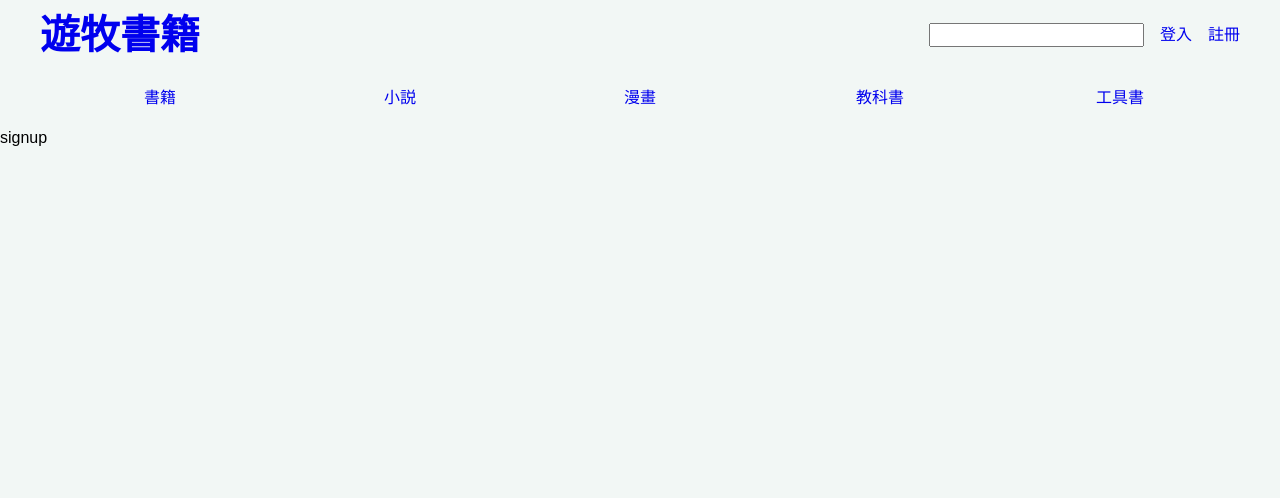
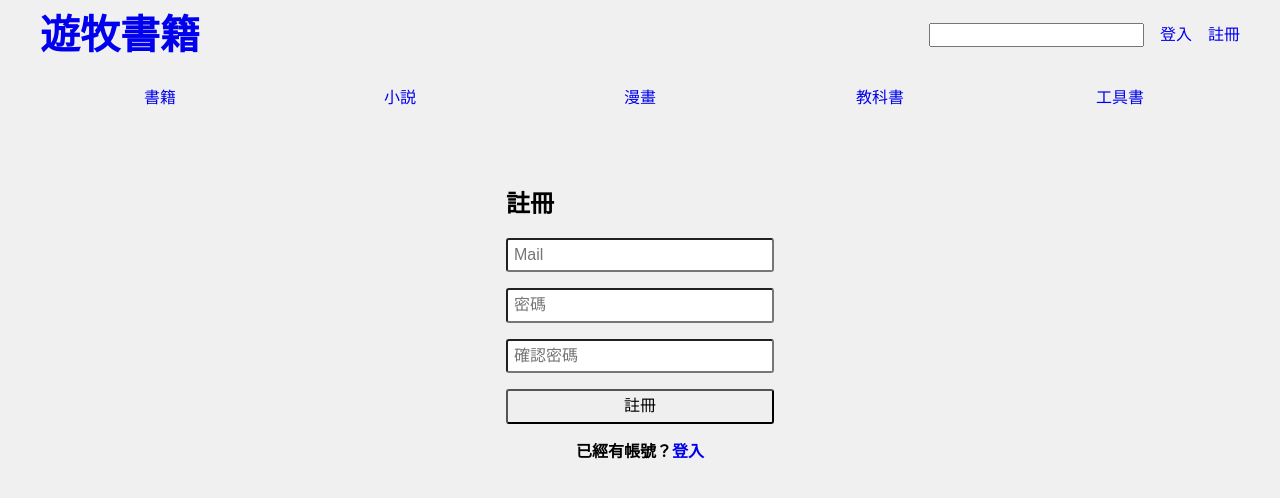
Before and after one commit to White12343/nomadicbook, a Vue app: page /#/signup in a window 1280 px wide. Shown: the top 498 px of the page. Built offline with nearby package versions, Linux system fonts and the light colour scheme.

Commit message:
登入註冊畫面

```diff
--- a/src/assets/stylus/config/var.styl
+++ b/src/assets/stylus/config/var.styl
@@ -1,9 +1,10 @@
 // color
 $light = #fff
 $dark = #333
-$gray = #ddd
+$gray = #999
+$danger = red
 
-$bg-light = #f2f7f5
+$bg-light = #f0f0f0
 $bg-dark = #00473e
 $headline-light = #fffffe // 標題
 $paragraph-light = #f2f7f5 // 副標題
@@ -18,3 +19,4 @@ $tertiary = #fa5246
 
 // font size
 $font-sizes = 16px
+$font-sizes-xs = 14px
--- a/src/layout/SignIn.vue
+++ b/src/layout/SignIn.vue
@@ -1,15 +1,90 @@
 <template>
-  <div>
-    signin
+  <div class="signin mx-auto">
+    <h2 class="signin__tit">登入</h2>
+    <form class="signin__form">
+      <input type="text" class="signin__mail" placeholder="Mail" v-model.lazy="mail" autocomplete>
+      <p class="check__mail" v-if="!verificationMailResult">請輸入正確 mail 格式</p>
+      <input type="password" class="signin__password" placeholder="密碼" v-model.lazy="password" autocomplete>
+      <p class="check__password" v-if="!verificationPasswordResult">密碼至少八個字符，至少一個字母和一個數字</p>
+      <input type="submit" class="signin__btn" value="登入" @click="signIn">
+      <h4 class="signin__signup-link fs-6 text-center">還沒有帳號？<router-link class="signin__link" to="/signup">註冊</router-link></h4>
+    </form>
   </div>
 </template>
 
 <script>
 export default {
+  name: 'SignIn',
+  data() {
+    return {
+      mail: '',
+      password: '',
+      verificationMailResult: true,
+      verificationPasswordResult: true,
+    }
+  },
+  watch: {
+    mail(newValue) {
+      this.testEmail(newValue);
+    },
+    password(newValue) {
+      this.testPassword(newValue);
+    }
+  },
+  methods: {
+    signIn() {
+      if(this.mail === '' || this.password === ''){
+        this.testEmail(this.mail);
+        this.testPassword(this.password);
+        return;
+      }
 
+      if(!this.verificationMailResult || !this.verificationPasswordResult){
+        return;
+      }
+      console.log('登入');
+    },
+    testEmail(newValue) {
+      this.verificationMailResult = /^([\w\.\-]){1,64}\@([\w\.\-]){1,64}$/.test(newValue);
+    },
+    testPassword(newValue) {
+      // 至少八個字符，至少一個字母和一個數字
+      this.verificationPasswordResult = /^(?=.*[A-Za-z])(?=.*\d)[A-Za-z\d]{8,}$/.test(newValue);
+    }
+  }
 }
 </script>
 
-<style>
+<style lang="stylus" scoped>
+.signin
+  width 300px
+  padding 1em
+  border 2px solid $dark
+  margin-top 60px
+
+  &__mail, &__password, &__btn
+    display block
+    width 100%
+    padding 6px
+    border-radius 3px
+    border 2px solid $dark
+    margin-top 1em
+
+  &__btn
+    box-shadow 2px 2px 5px $gray
+
+    &:active
+      box-shadow 0px 0px 5px $gray
+
+  &__signup-link
+    color $paragraph-dark
+    margin-top 1em
+
+.check
+  &__mail, &__password
+    color $danger
+    margin 0
+    font-size $font-sizes-xs
+
 
 </style>
--- a/src/layout/SignUp.vue
+++ b/src/layout/SignUp.vue
@@ -1,15 +1,101 @@
 <template>
-  <div>
-    signup
+  <div class="signup mx-auto">
+    <h2 class="signup__tit">註冊</h2>
+    <form class="signup__form">
+      <input type="text" class="signup__mail" placeholder="Mail" v-model.lazy="mail" autocomplete>
+      <p class="check__mail" v-if="!verificationMailResult">請輸入正確 mail 格式</p>
+      <input type="password" class="signup__password" placeholder="密碼" v-model.lazy="password" autocomplete>
+      <p class="check__password" v-if="!verificationPasswordResult">密碼至少八個字符，至少一個字母和一個數字</p>
+      <input type="password" class="signup__password" placeholder="確認密碼" v-model.lazy="passwordCheck" autocomplete>
+      <p class="check__password" v-if="!isPasswordCheck">請輸入相同密碼</p>
+      <input type="submit" class="signup__btn" value="註冊" @click="signUp">
+      <h4 class="signup__signin-link fs-6 text-center">已經有帳號？<router-link class="signin__link" to="/signin">登入</router-link></h4>
+    </form>
   </div>
 </template>
 
 <script>
 export default {
+  name: 'SignUp',
+  data() {
+    return {
+      mail: '',
+      password: '',
+      passwordCheck: '',
+      verificationMailResult: true,
+      verificationPasswordResult: true,
+      isPasswordCheck: true,
+    }
+  },
+  watch: {
+    mail(newValue) {
+      this.testEmail(newValue);
+    },
+    password(newValue) {
+      this.testPassword(newValue);
+    },
+    passwordCheck(newValue) {
+      this.checkPassword(newValue);
+    }
+  },
+  methods: {
+    signUp() {
+      if(this.mail === '' || this.password === '' || this.passwordCheck === ''){
+        this.testEmail(this.mail);
+        this.testPassword(this.password);
+        this.checkPassword(this.passwordCheck)
+        return;
+      }
 
+      if(!this.verificationMailResult || !this.verificationPasswordResult || !this.isPasswordCheck){
+        return;
+      }
+      console.log('註冊');
+    },
+    testEmail(newValue) {
+      this.verificationMailResult = /^([\w\.\-]){1,64}\@([\w\.\-]){1,64}$/.test(newValue);
+    },
+    testPassword(newValue) {
+      // 至少八個字符，至少一個字母和一個數字
+      this.verificationPasswordResult = /^(?=.*[A-Za-z])(?=.*\d)[A-Za-z\d]{8,}$/.test(newValue);
+    },
+    checkPassword(newValue) {
+      this.isPasswordCheck = (newValue === this.password);
+    }
+  }
 }
 </script>
 
-<style>
+<style lang="stylus" scoped>
 
+.signup
+  width 300px
+  padding 1em
+  border 2px solid $dark
+  margin-top 60px
+
+  &__mail, &__password, &__btn
+    display block
+    width 100%
+    padding 6px
+    border-radius 3px
+    border 2px solid $dark
+    margin-top 1em
+
+  &__btn
+    box-shadow 2px 2px 5px $gray
+
+    &:active
+      box-shadow 0px 0px 5px $gray
+
+  &__signin-link
+    color $paragraph-dark
+    margin-top 1em
+
+
+.check
+  &__mail, &__password
+    color $danger
+    margin 0
+    font-size $font-sizes-xs
 </style>
```
